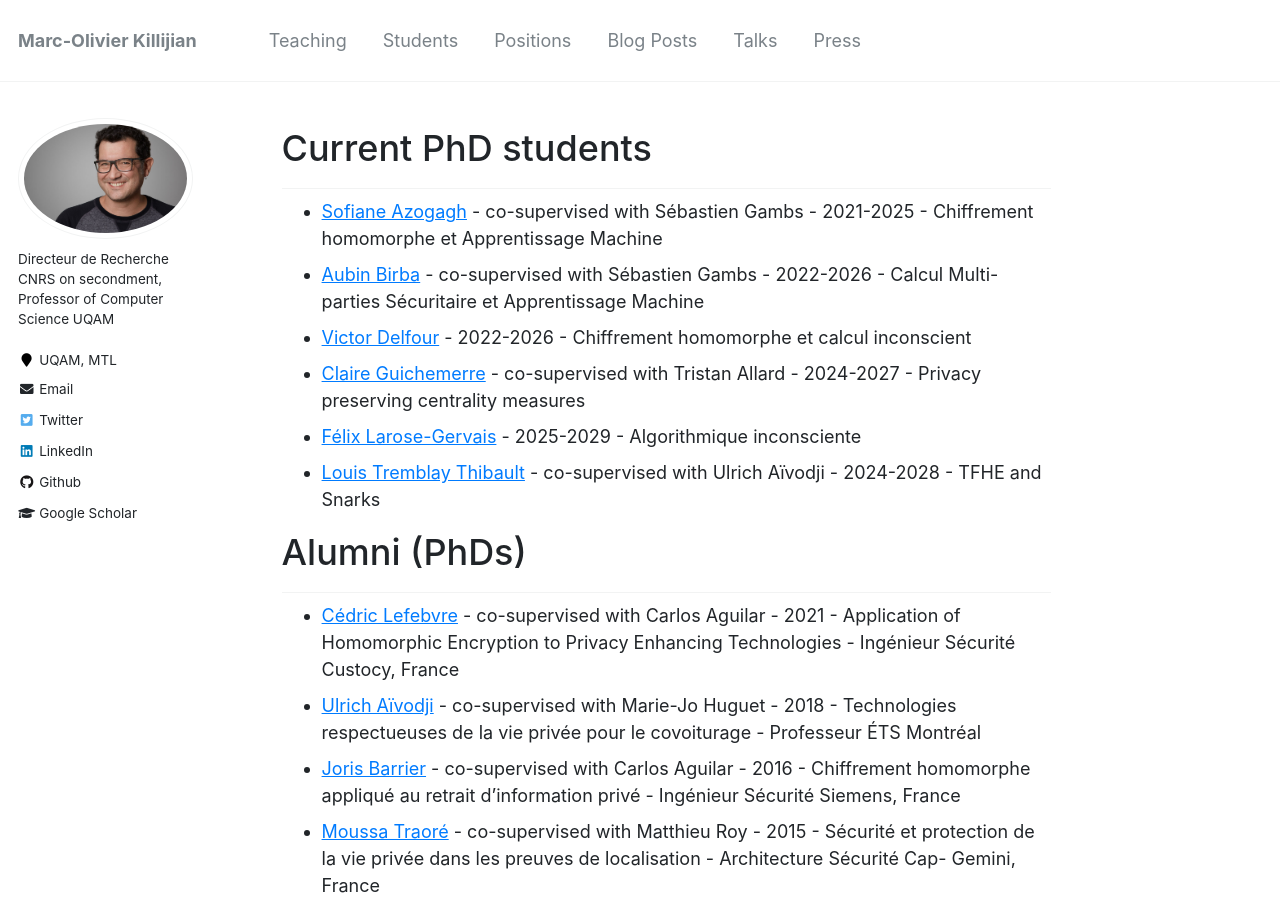
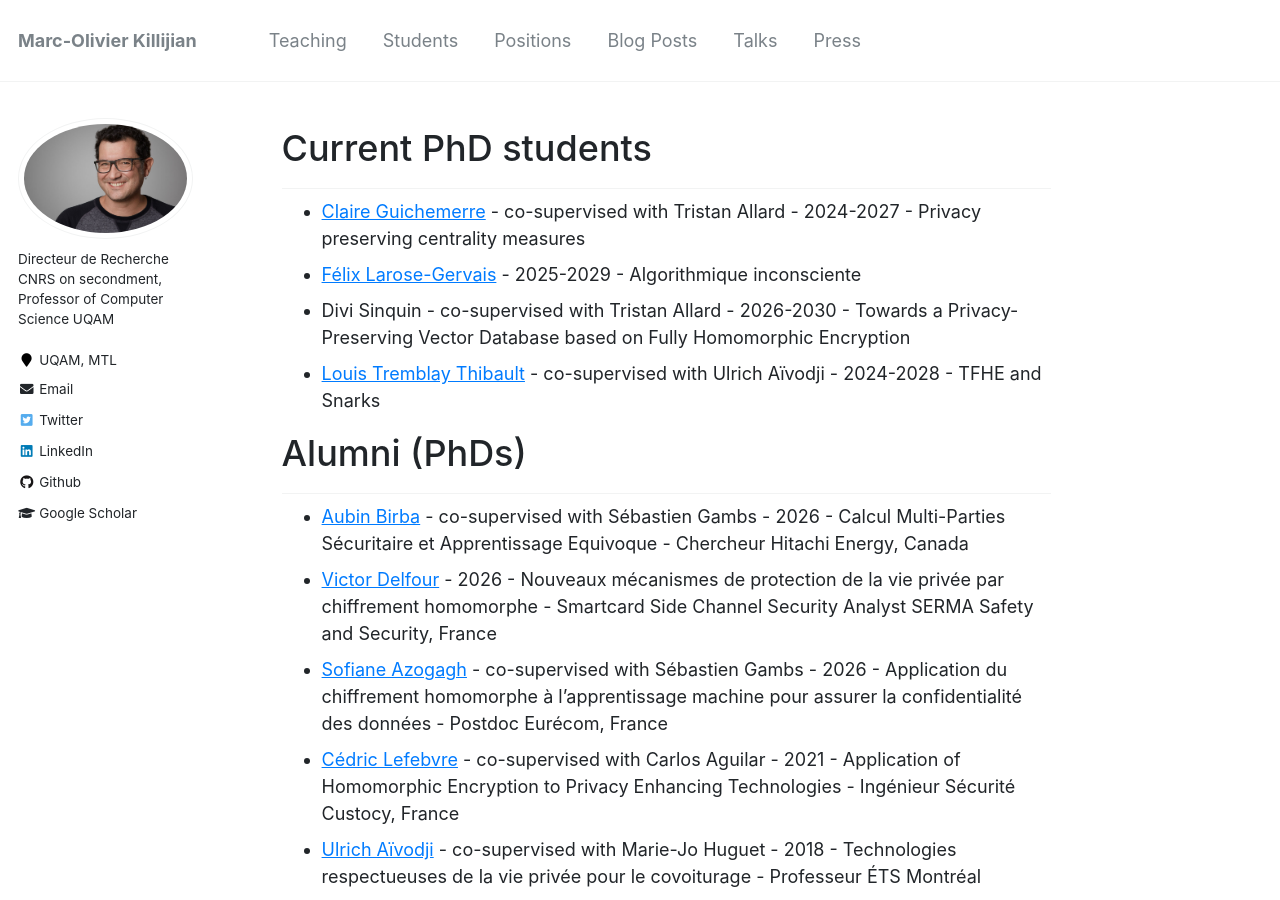
Before and after one commit to Kirija/kirija.github.io, a Jekyll site: the page built from _pages/students.md, in a window 1280 px wide and 900 px high. Built offline with Jekyll 4.4.1, drawn with Linux system fonts in a browser that asks for light colours.

Commit message:
refresh etudiants
Co-Authored-By: Claude Opus 5.5 <noreply@anthropic.com>

```diff
--- a/_pages/students.md
+++ b/_pages/students.md
@@ -7,15 +7,16 @@ redirect_from:
 ---
 
 ## Current PhD students
-  - [Sofiane Azogagh](https://sofianeazogagh.github.io) - co-supervised with Sébastien Gambs - 2021-2025 - Chiffrement homomorphe et Apprentissage Machine
-  - [Aubin Birba](https://www.linkedin.com/in/aubin-birba-5b8059181/) - co-supervised with Sébastien Gambs - 2022-2026 - Calcul Multi-parties Sécuritaire et Apprentissage Machine
-  - [Victor Delfour](https://www.linkedin.com/in/victor-delfour-8375901ba/) - 2022-2026 - Chiffrement homomorphe et calcul inconscient
   - [Claire Guichemerre](https://www.linkedin.com/in/claire-guichemerre-b6074324a/) - co-supervised with Tristan Allard - 2024-2027 - Privacy preserving centrality measures
   - [Félix Larose-Gervais](https://www.linkedin.com/in/félix-larose-gervais-a6a187144/) - 2025-2029 - Algorithmique inconsciente
+  - Divi Sinquin - co-supervised with Tristan Allard - 2026-2030 - Towards a Privacy-Preserving Vector Database based on Fully Homomorphic Encryption
   - [Louis Tremblay Thibault](https://www.linkedin.com/in/ltt/) - co-supervised with Ulrich Aïvodji - 2024-2028 - TFHE and Snarks
 
 ## Alumni (PhDs)
 
+  - [Aubin Birba](https://www.linkedin.com/in/aubin-birba-5b8059181/) - co-supervised with Sébastien Gambs - 2026 - Calcul Multi-Parties Sécuritaire et Apprentissage Equivoque - Chercheur Hitachi Energy, Canada
+  - [Victor Delfour](https://www.linkedin.com/in/victor-delfour-8375901ba/) - 2026 - Nouveaux mécanismes de protection de la vie privée par chiffrement homomorphe - Smartcard Side Channel Security Analyst SERMA Safety and Security, France
+  - [Sofiane Azogagh](https://sofianeazogagh.github.io) - co-supervised with Sébastien Gambs - 2026 - Application du chiffrement homomorphe à l’apprentissage machine pour assurer la confidentialité des données - Postdoc Eurécom, France
   - [Cédric Lefebvre](https://www.linkedin.com/in/cédric-lefebvre-b67059261/) - co-supervised with Carlos Aguilar - 2021 - Application of Homomorphic Encryption to Privacy Enhancing Technologies - Ingénieur Sécurité Custocy, France
   - [Ulrich Aïvodji](https://aivodji.github.io) - co-supervised with Marie-Jo Huguet - 2018 - Technologies respectueuses de la vie privée pour le covoiturage - Professeur ÉTS Montréal
   - [Joris Barrier](https://www.linkedin.com/in/dr-joris-barrier-8248ba159/) - co-supervised with Carlos Aguilar - 2016 - Chiffrement homomorphe appliqué au retrait d’information privé - Ingénieur Sécurité Siemens, France
```
